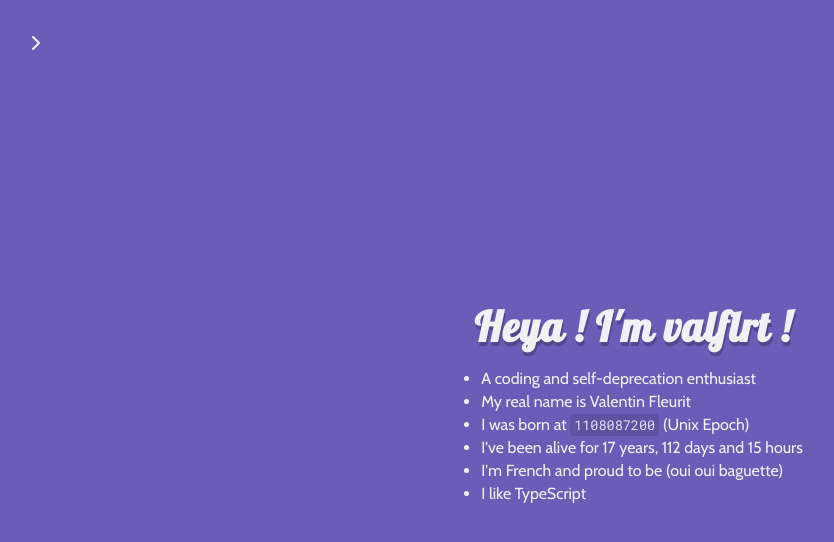
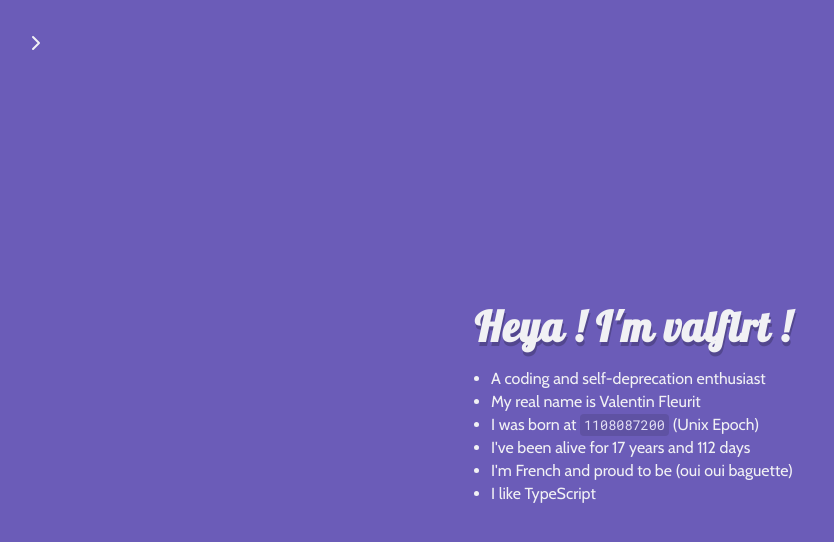
Before and after one commit to valflrt/valflrt.dev, a React app: page / in a window 1280 px wide. Shown: the top 542 px of the page, without its empty margins (7-841 px from the left). Built offline with nearby package versions, Linux system fonts and the light colour scheme.

Commit message:
Edit Main

```diff
--- a/src/routes/Main.tsx
+++ b/src/routes/Main.tsx
@@ -11,7 +11,7 @@ const Main = () => {
     let daysQ = divide(hoursQ[0], 24);
     let yearsQ = divide(daysQ[0], 365);
 
-    return `${yearsQ[0].toFixed()} years, ${yearsQ[1].toFixed()} days and ${daysQ[1].toFixed()} hours`;
+    return `${yearsQ[0].toFixed()} years and ${yearsQ[1].toFixed()} days`;
   };
 
   return (
```
